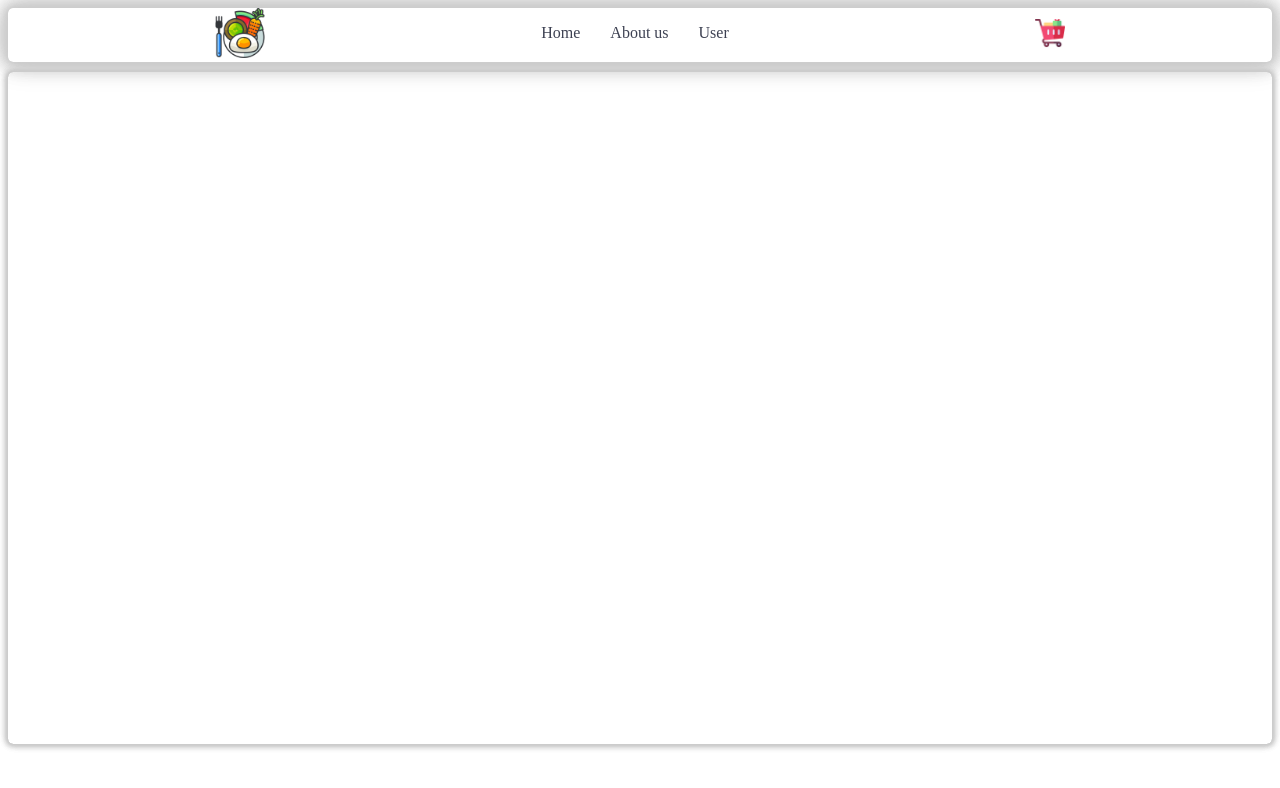
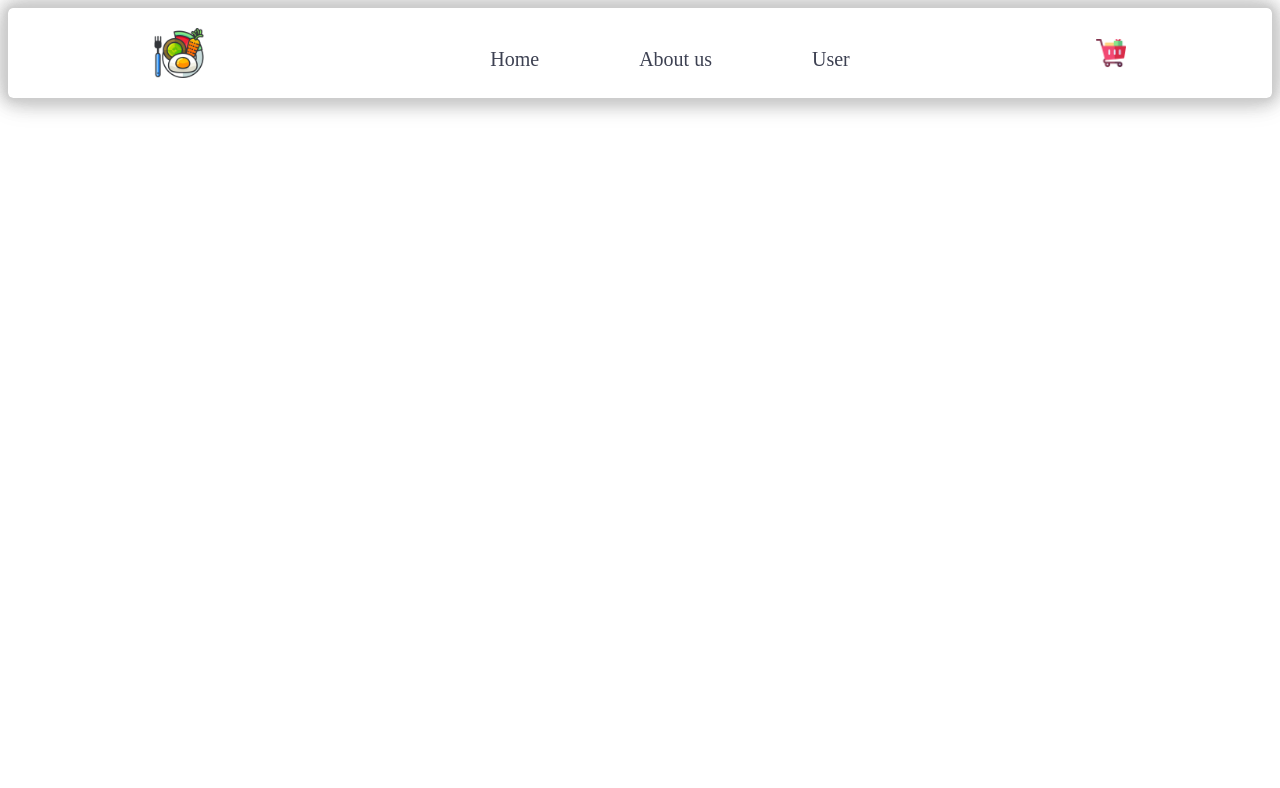
Before and after one commit to ShavB/react-learn, a React app: page / in a window 1280 px wide. Built offline with nearby package versions, Linux system fonts and the light colour scheme.

Commit message:
increased the header height

```diff
--- a/App.css
+++ b/App.css
@@ -9,8 +9,11 @@
     /* right shadow */ 0 0 25px #ccc, /* right shadow */ 0 0 30px #ccc,
     /* right shadow */ 0 0 0px #ccc, /* bottom shadow */ 0 0 0px #ccc,
     /* bottom shadow */ 0 0 0px #ccc; /* bottom shadow */
-    border-radius: 5px;
-    margin-bottom: 10px;
+  border-radius: 5px;
+  margin-bottom: 10px;
+  height: 70px;
+  padding-top: 20px;
+  font-size: 20px;
 }
 
 .logo-icon > a > img {
@@ -24,7 +27,7 @@
 .nav-items-list > ul > li {
   list-style-type: none;
   cursor: pointer;
-  margin-left: 30px;
+  margin-left: 100px;
 }
 
 .cart > img {
@@ -34,12 +37,12 @@
   width: 30px;
 }
 
-.body-container{
-    height: 84vh;
-    box-shadow: 0 0 1px #ccc, /* top shadow */ 0 0 2px #ccc,
+.body-container {
+  /* height: 100vh; */
+  box-shadow: 0 0 1px #ccc, /* top shadow */ 0 0 2px #ccc,
     /* top shadow */ 0 0 3px #ccc, /* top shadow */ 0 0 4px #ccc,
     /* right shadow */ 0 0 5px #ccc, /* right shadow */ 0 0 6px #ccc,
     /* right shadow */ 0 0 7px #ccc, /* bottom shadow */ 0 0 8px #ccc,
     /* bottom shadow */ 0 0 9px #ccc; /* bottom shadow */
-    border-radius: 5px;
+  border-radius: 5px;
 }
```
